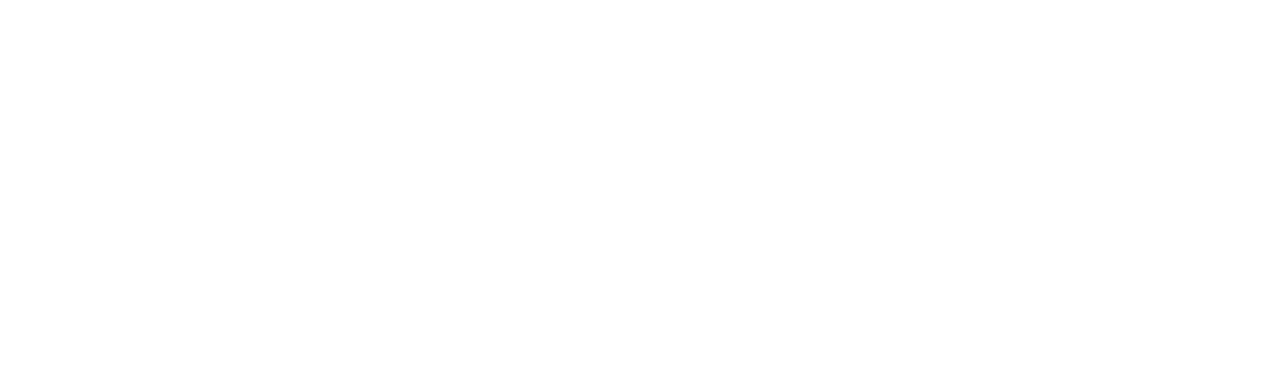
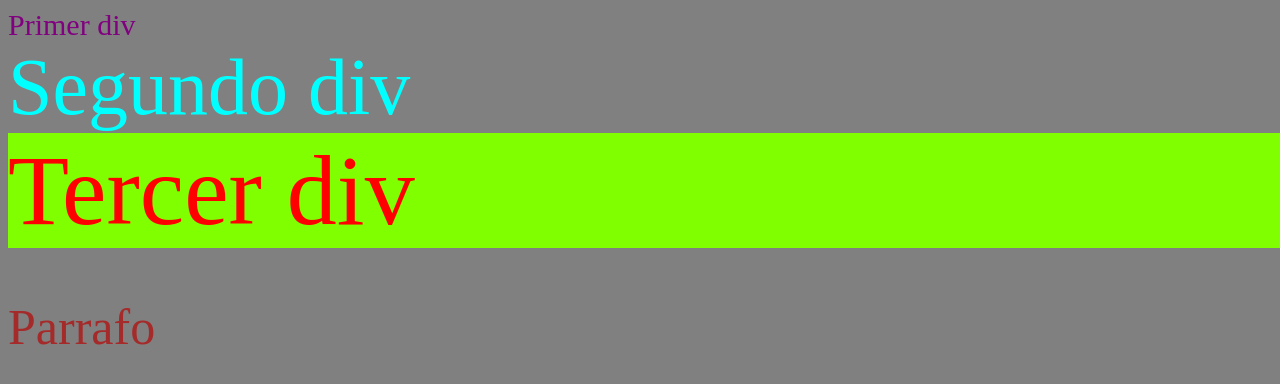
Before and after one commit to JoseEdgarRdzV/1InicioGit, a plain HTML site: page index.html in a window 1280 px wide. Drawn offline with Linux system fonts and the light colour scheme.

Commit message:
agremagamos css y una pagina mas

```diff
--- /dev/null
+++ b/css/paginacss.css
@@ -0,0 +1,21 @@
+body{
+    margin: 0;
+    padding: 0;
+}
+
+.principal{
+    width: 100%;
+    height: 100vh;
+    display: flex;
+    flex-direction: row;
+}
+
+.izquierda{
+    width: 30%;
+    background-color: blueviolet;
+}
+
+.derecha{
+    width: 70%;
+    background-color: green;
+}
--- a/index.html
+++ b/index.html
@@ -4,9 +4,24 @@
     <meta charset="UTF-8">
     <meta http-equiv="X-UA-Compatible" content="IE=edge">
     <meta name="viewport" content="width=device-width, initial-scale=1.0">
-    <title>Document</title>
+    <title>Practica 1</title>
+    <style>
+        p{
+            font-size: 50px;
+        }
+        .prueba{
+            font-size: 80px; color: aqua;
+        }
+        #nombre{
+            font-size: 100px; color: red; background: chartreuse;
+        }
+    </style>
 </head>
-<body>
-
+<!-- Este es un comentario -->
+<body style="width: 100%; height: 100%; background-color: gray; font-size: 30px; color: brown;">
+    <div style="font-size: 30px; color: purple;">Primer div</div>
+    <div class="prueba">Segundo div</div>
+    <div id="nombre">Tercer div</div>
+    <p>Parrafo</p>
 </body>
 </html>
```
Also changed, not shown: paginacss.html (added, +16 -0 lines).
